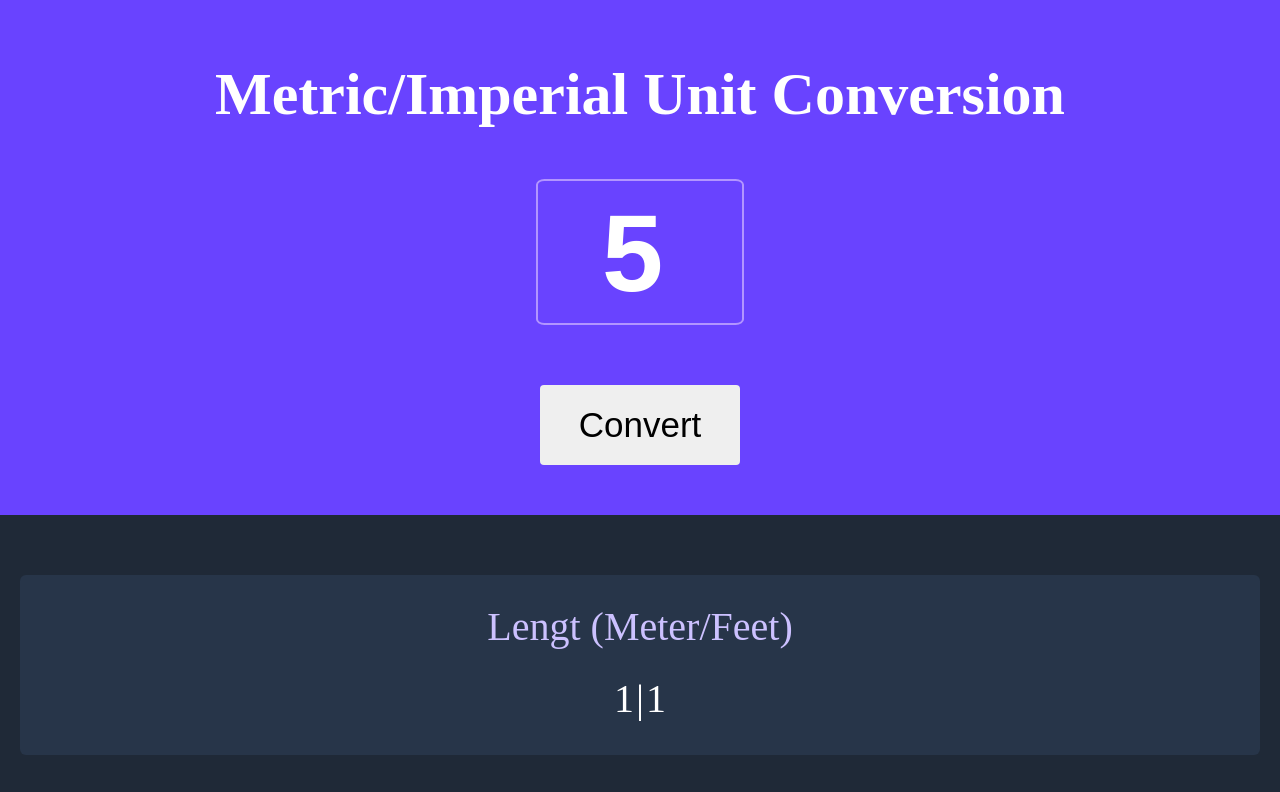
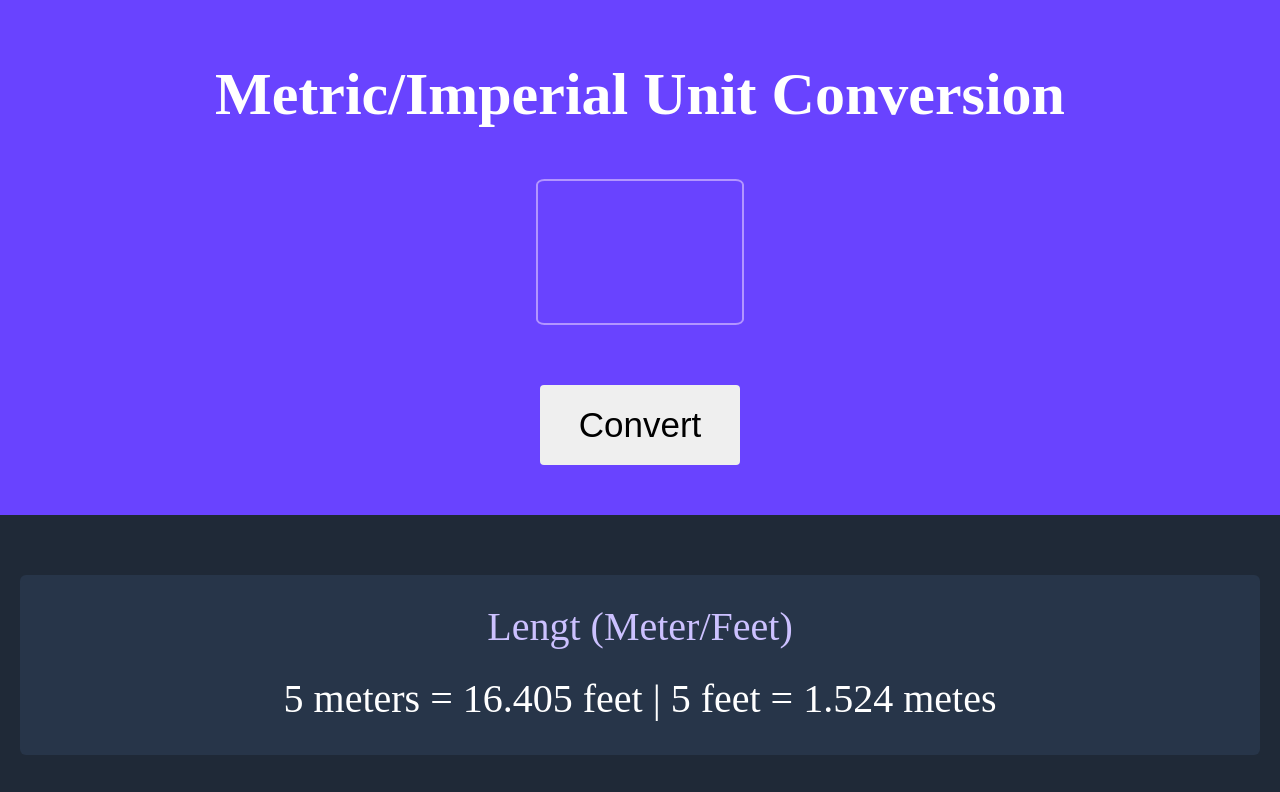
Before and after one commit to Spelel/JS_P6_Conversion-App, a plain HTML site: page index.html in a window 1280 px wide. Both pictures are taken after typing "5" into the empty fields and a click on the button "Convert". Shown: the top 792 px of the page. Drawn offline with Linux system fonts and the light colour scheme.

Commit message:
done for now

```diff
--- a/index.html
+++ b/index.html
@@ -10,22 +10,22 @@
     <div class="top">
     <div id="top_fix"></div>
     <h1>Metric/Imperial Unit Conversion</h1>
-    <div><input type="number" id="input-el"> </div>
+    <div><input type="number" id="input-el"/></div>
     <button id="button-el">Convert</button>
     </div>
     <div class="conv-unit">
         <div class="conv-desc">Lengt (Meter/Feet)
             <div class="unit-place">
-                <p id="M-F">1</p><p>|</p><p id="F-M">1</p>
+                <p id="M-F"> </p>
             </div>
         </div>
         <div class="conv-desc">Volume (Liters/Gallons)
             <div class="unit-place">
-                <p id="L-G">1</p><p>|</p><p id="G-L">1</p>
+                <p id="L-G"></p>
             </div>
         </div><div class="conv-desc">Mass (Kilograms/Pounds)
             <div class="unit-place">
-                <p id="K-P">1</p><p>|</p><p id="P-K">1</p>
+                <p id="K-P"></p>
             </div>
         </div>
     </div>
--- a/index.js
+++ b/index.js
@@ -3,3 +3,51 @@
 1 liter = 0.264 gallon
 1 kilogram = 2.204 pound
 */
+
+
+let inpNumber = []
+const oneM = 3.281
+const oneF = 0.3048
+const oneL = 0.264
+const oneG = 4.5609
+const oneK = 2.204
+const oneP = 0.453592
+
+
+
+let inputEl = document.getElementById("input-el")
+let mF = document.getElementById("M-F")
+let lG = document.getElementById("L-G")
+let kP = document.getElementById("K-P")
+
+const convBtn = document.getElementById("button-el")
+
+function math() {
+    mfConv = inpNumber * oneM
+    fmConv = inpNumber * oneF
+    lgConv = inpNumber * oneL
+    glConv = inpNumber * oneG
+    kpConv = inpNumber * oneK
+    pkConv = inpNumber * oneP
+}
+
+
+
+convBtn.addEventListener("click", function () {
+    inpNumber.push(inputEl.value)
+    math()
+    inputEl.value = ""
+
+    mF.textContent = `
+    ${inpNumber} meters = ${(mfConv).toFixed(3)} feet | ${inpNumber} feet = ${(fmConv).toFixed(3)} metes
+    `
+    lG.textContent = `
+    ${inpNumber} liters = ${(lgConv).toFixed(3)} gallons | ${inpNumber} gallons = ${(glConv).toFixed(3)} liters
+    `
+    kP.textContent = `
+    ${inpNumber} kilos = ${(kpConv).toFixed(3)} pounds | ${inpNumber} pounds = ${(pkConv).toFixed(3)} kilos
+    `
+    inpNumber.length = 0
+
+    // console.log(inpNumber)
+})
--- a/style.css
+++ b/style.css
@@ -70,10 +70,10 @@ button {
 
 .unit-place {
     display: flex;
-    flex-direction: row;
+    flex-direction: column;
     color: white;
 }
 
 p {
-    margin: 25px 1px 6px;
+    margin: 25px 5px 6px;
 }
```
Lines whose indentation alone changed are shown as unchanged.
